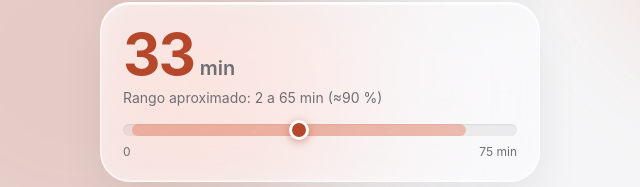
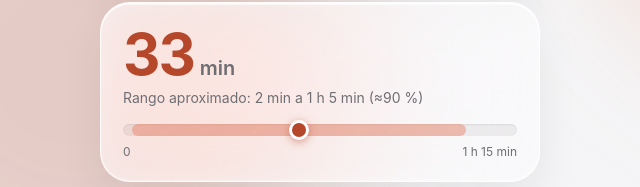
Before and after one commit to rubenmartinez10/stat-drive-app, a plain HTML site: page index.html in a window 1280 px wide. Both pictures are taken after a click on the button "Calcular". Shown: the part 683-870 px from the top of the page, 320-960 px from the left. Drawn offline with Linux system fonts and the light colour scheme.

Commit message:
formato horas y minutos

```diff
--- a/index.html
+++ b/index.html
@@ -116,7 +116,7 @@ button,.btn{display:block;width:100%;text-align:center;text-decoration:none;font
   <button id="go" onclick="calc()">Calcular</button>
 </section>
 <section class="glass" id="res">
-  <div class="big"><span id="p">0</span><small>min</small></div>
+  <div class="big"><span id="p">0</span><small id="pu">min</small></div>
   <div class="rng" id="rg"></div>
   <div class="bar"><div class="seg2" id="sg"></div><div class="dot" id="dt"></div></div>
   <div class="ends"><span>0</span><span id="mx"></span></div>
@@ -141,6 +141,8 @@ toggle.addEventListener("change",()=>{const d=toggle.checked;
   icon.innerHTML=d?MOON:SUN});
 fetch("model.json?"+Date.now()).then(r=>r.json()).then(m=>{M=m;info()}).catch(()=>$("s").textContent="No se pudo cargar el modelo.");
 function info(){$("s").textContent="Modelo entrenado con "+M.n+" viajes ("+M.n_form+" del formulario). Error medio en validación: "+M.mae_cv.toFixed(1)+" min. Actualizado: "+M.actualizado+"."}
+function fmt(m){m=Math.round(m);if(m<60)return m+" min";const h=Math.floor(m/60),r=m%60;return h+" h"+(r?" "+r+" min":"")}
+function setBig(m){m=Math.round(m);if(m<60){$("p").textContent=m;$("pu").textContent="min"}else{const h=Math.floor(m/60),r=m%60;$("p").textContent=h+" h"+(r?" "+r:"");$("pu").textContent=r?"min":""}}
 function calc(){
   if(!M)return;
   const [hh,mm]=$("h").value.split(":").map(Number),h=hh+mm/60,d=+$("d").value,t=document.querySelector('input[name=t]:checked').value;
@@ -148,9 +150,9 @@ function calc(){
   const cn=(M.nivel_trafico!==undefined?M.nivel_trafico:M.incidencias_n)||0;
   const y=M.intercepto+M.distancia_km*d+M.hora_salida*h+cn*n+(M.es_bus||0)*bus+(t==="regreso"?M.es_regreso:0)+(t==="otra"?M.es_otra:0);
   const e=1.645*M.rmse_cv,p=Math.max(1,y),lo=Math.max(1,y-e),hi=y+e,top=Math.max(hi,p)*1.15;
-  $("res").style.display="block";$("p").textContent=Math.round(p);
-  $("rg").textContent="Rango aproximado: "+Math.round(lo)+" a "+Math.round(hi)+" min (≈90 %)";
-  $("sg").style.left=(lo/top*100)+"%";$("sg").style.width=((hi-lo)/top*100)+"%";$("dt").style.left=(p/top*100)+"%";$("mx").textContent=Math.round(top)+" min";
+  $("res").style.display="block";setBig(p);
+  $("rg").textContent="Rango aproximado: "+fmt(lo)+" a "+fmt(hi)+" (≈90 %)";
+  $("sg").style.left=(lo/top*100)+"%";$("sg").style.width=((hi-lo)/top*100)+"%";$("dt").style.left=(p/top*100)+"%";$("mx").textContent=fmt(top);
   const w=$("w");
   if(d<M.dist_min||d>M.dist_max){w.style.display="block";w.textContent="Esa distancia está fuera de lo que el modelo ha visto ("+M.dist_min+" a "+M.dist_max+" km). La predicción es poco confiable."}else w.style.display="none";
   $("res").scrollIntoView({behavior:"smooth",block:"nearest"});
```
